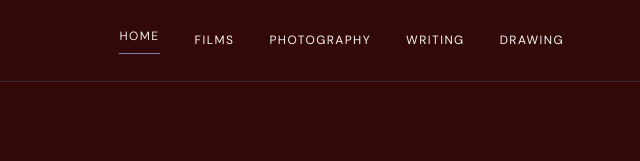
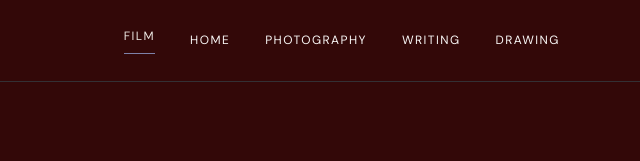
Before and after one commit to qqvenxx/artportoflio, a plain HTML site: page films.html in a window 1280 px wide. Shown: the top 161 px of the page, 292-932 px from the left. Drawn offline with nearby package versions, Linux system fonts and the light colour scheme; a web font is replaced by a local one.

Commit message:
Update films.html

```diff
--- a/films.html
+++ b/films.html
@@ -17,8 +17,8 @@
     </a>
 
     <nav class="site-nav" aria-label="Main navigation">
-      <a href="index.html" aria-current="page">Home</a>
-      <a href="films.html">Films</a>
+      <a href="film.html" aria-current="page">Film</a>
+      <a href="index.html">Home</a>
       <a href="photography.html">Photography</a>
       <a href="writing.html">Writing</a>
       <a href="drawing.html">Drawing</a>
```
